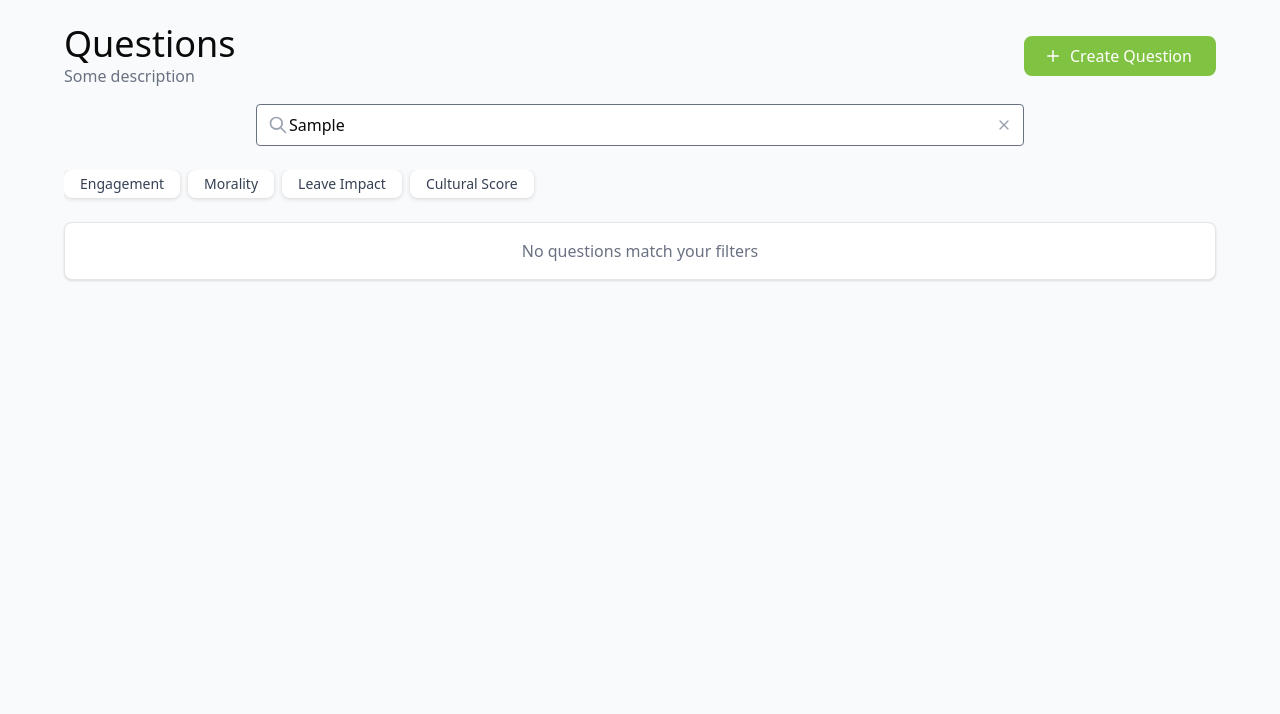
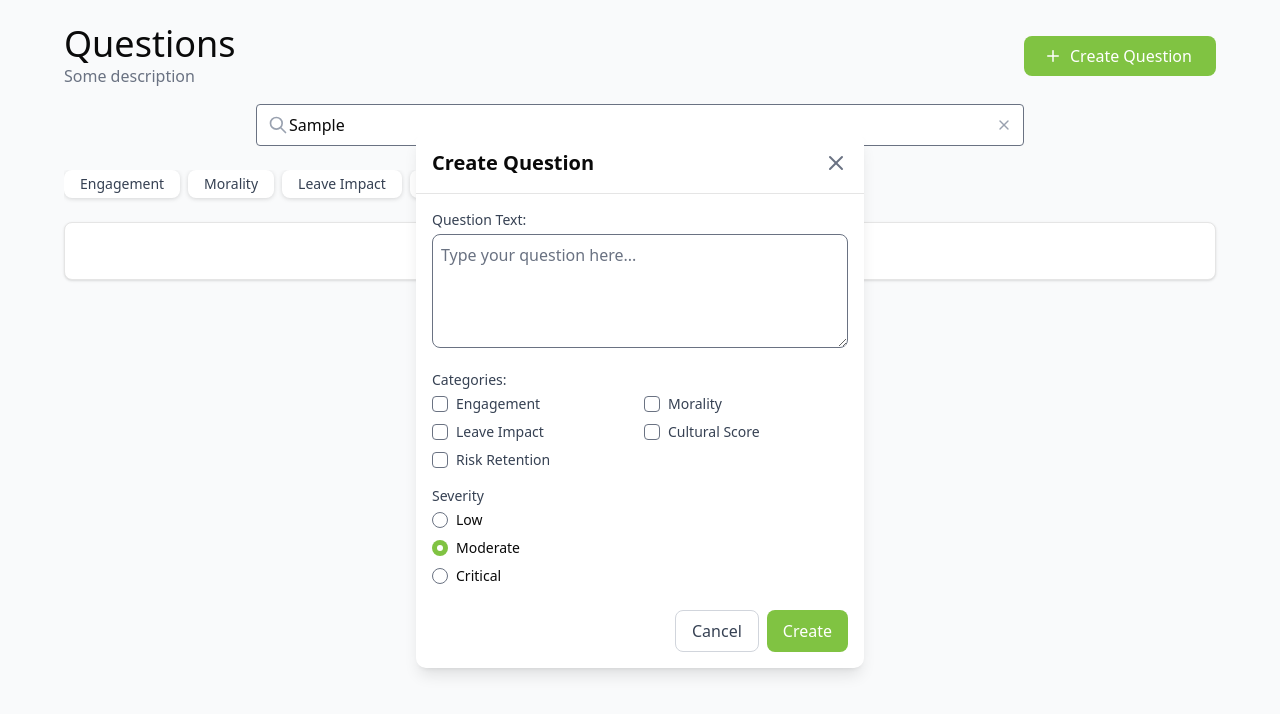
Before and after one commit to rkhall-iitkgp/vibemeter-frontend-2025, a React (Vite) app: page /Questions in a window 1280 px wide. Both pictures are taken after typing "Sample" into the empty fields and a click on the button "Create Question". Shown: the top 714 px of the page. Built offline with nearby package versions, Linux system fonts and the light colour scheme.

Commit message:
create question modal implemented

```diff
--- a/src/pages/Questions.tsx
+++ b/src/pages/Questions.tsx
@@ -1,5 +1,5 @@
-import React, { useState } from 'react';
-import { X, Plus } from 'lucide-react';
+import { useState } from "react"
+import { X, Plus } from "lucide-react"
 
 const Questions = () => {
   // Sample question data
@@ -8,64 +8,118 @@ const Questions = () => {
       id: 1,
       text: "Can you think of a recent situation where you struggled? How did you handle it, and what would you do differently now?",
       tags: ["Morality", "Engagement"],
-      severity: "Critical"
+      severity: "Critical",
     },
     {
       id: 2,
       text: "Can you think of a recent situation where you struggled? How did you handle it, and what would you do differently now?",
       tags: ["Morality", "Engagement"],
-      severity: "Moderate"
+      severity: "Moderate",
     },
     {
       id: 3,
       text: "Can you think of a recent situation where you struggled? How did you handle it, and what would you do differently now?",
       tags: ["Morality", "Engagement"],
-      severity: "Critical"
+      severity: "Low",
     },
     {
       id: 4,
       text: "Can you think of a recent situation where you struggled? How did you handle it, and what would you do differently now?",
       tags: ["Morality", "Engagement"],
-      severity: "Critical"
-    }
-  ];
+      severity: "Critical",
+    },
+  ]
 
   // State variables
-  const [questions, setQuestions] = useState(initialQuestions);
-  const [searchQuery, setSearchQuery] = useState('');
-  const [activeFilters, setActiveFilters] = useState([]);
+  const [questions, setQuestions] = useState(initialQuestions)
+  const [searchQuery, setSearchQuery] = useState("")
+  const [activeFilters, setActiveFilters] = useState([])
+  const [isModalOpen, setIsModalOpen] = useState(false)
+  const [newQuestion, setNewQuestion] = useState({
+    text: "",
+    tags: [],
+    severity: "Moderate",
+  })
 
   // Available filters
-  const allFilters = [
-    "Engagement", "Morality", "Leave Impact", "Cultural Score"
-  ];
+  const allFilters = ["Engagement", "Morality", "Leave Impact", "Cultural Score", "Risk Retention"]
 
   // Filter questions based on active filters and search query
-  const filteredQuestions = questions.filter(question => {
+  const filteredQuestions = questions.filter((question) => {
     // Search filter
-    const matchesSearch = searchQuery === '' ||
-      question.text.toLowerCase().includes(searchQuery.toLowerCase());
+    const matchesSearch = searchQuery === "" || question.text.toLowerCase().includes(searchQuery.toLowerCase())
 
     // Tag filters
-    const matchesTags = activeFilters.length === 0 ||
-      activeFilters.some(filter => question.tags.includes(filter));
+    const matchesTags = activeFilters.length === 0 || activeFilters.some((filter) => question.tags.includes(filter))
 
-    return matchesSearch && matchesTags;
-  });
+    return matchesSearch && matchesTags
+  })
 
   // Toggle filter
-  const toggleFilter = (filter) => {
+  const toggleFilter = (filter: string) => {
     if (activeFilters.includes(filter)) {
-      setActiveFilters(activeFilters.filter(f => f !== filter));
+      setActiveFilters(activeFilters.filter((f) => f !== filter))
     } else {
-      setActiveFilters([...activeFilters, filter]);
+      setActiveFilters([...activeFilters, filter])
     }
-  };
+  }
 
   // Clear search
   const clearSearch = () => {
-    setSearchQuery('');
-  };
+    setSearchQuery("")
+  }
+
+  // Toggle tag selection for new question
+  const toggleTagSelection = (tag: string) => {
+    if (newQuestion.tags.includes(tag)) {
+      setNewQuestion({
+        ...newQuestion,
+        tags: newQuestion.tags.filter((t) => t !== tag),
+      })
+    } else {
+      setNewQuestion({
+        ...newQuestion,
+        tags: [...newQuestion.tags, tag],
+      })
+    }
+  }
+
+  // Handle severity change
+  const handleSeverityChange = (severity: string) => {
+    setNewQuestion({
+      ...newQuestion,
+      severity,
+    })
+  }
+
+  // Handle question text change
+  const handleQuestionTextChange = (e: React.ChangeEvent<HTMLTextAreaElement>) => {
+    setNewQuestion({
+      ...newQuestion,
+      text: e.target.value,
+    })
+  }
+
+  // Handle form submission
+  const handleSubmit = (e: React.FormEvent<HTMLFormElement>) => {
+    e.preventDefault()
+    if (newQuestion.text.trim() === "") return
+
+    const newQuestionObj = {
+      id: questions.length + 1,
+      text: newQuestion.text,
+      tags: newQuestion.tags.length > 0 ? newQuestion.tags : ["Engagement"],
+      severity: newQuestion.severity,
+    }
+
+    setQuestions([...questions, newQuestionObj])
+    setNewQuestion({
+      text: "",
+      tags: [],
+      severity: "Moderate",
+    })
+    setIsModalOpen(false)
+  }
 
   return (
     <div className="bg-gray-50 min-h-screen p-3 sm:p-6">
@@ -76,7 +130,10 @@ const Questions = () => {
             <h1 className="text-3xl sm:text-4xl font-medium">Questions</h1>
             <p className="text-gray-500">Some description</p>
           </div>
-          <button className="bg-[#80C342] text-white px-5 py-2 rounded-md flex items-center text-sm sm:text-base w-full sm:w-48 justify-center sm:justify-start hover:cursor-pointer">
+          <button type="button"
+            className="bg-[#80C342] text-white px-5 py-2 rounded-md flex items-center text-sm sm:text-base w-full sm:w-48 justify-center sm:justify-start hover:cursor-pointer"
+            onClick={() => setIsModalOpen(true)}
+          >
             <Plus size={18} className="mr-2" />
             Create Question
           </button>
@@ -92,8 +149,19 @@ const Questions = () => {
             onChange={(e) => setSearchQuery(e.target.value)}
           />
           <div className="absolute inset-y-0 left-0 pl-3 flex items-center pointer-events-none">
-            <svg className="h-4 w-4 sm:h-5 sm:w-5 text-gray-400" fill="none" stroke="currentColor" viewBox="0 0 24 24" xmlns="http://www.w3.org/2000/svg">
-              <path strokeLinecap="round" strokeLinejoin="round" strokeWidth="2" d="M21 21l-6-6m2-5a7 7 0 11-14 0 7 7 0 0114 0z"></path>
+            <svg
+              className="h-4 w-4 sm:h-5 sm:w-5 text-gray-400"
+              fill="none"
+              stroke="currentColor"
+              viewBox="0 0 24 24"
+              xmlns="http://www.w3.org/2000/svg"
+            >
+              <path
+                strokeLinecap="round"
+                strokeLinejoin="round"
+                strokeWidth="2"
+                d="M21 21l-6-6m2-5a7 7 0 11-14 0 7 7 0 0114 0z"
+              ></path>
             </svg>
           </div>
           {searchQuery && (
@@ -112,10 +180,7 @@ const Questions = () => {
             {allFilters.map((filter) => (
               <button
                 key={filter}
-                className={`px-3 sm:px-4 py-1 rounded-md text-xs drop-shadow-sm sm:text-sm whitespace-nowrap mr-2 ${
-                  activeFilters.includes(filter)
-                    ? 'bg-[#80C342] text-white'
-                    : 'bg-white text-gray-700'
+                className={`px-3 sm:px-4 py-1 rounded-md text-xs drop-shadow-sm sm:text-sm whitespace-nowrap mr-2 ${activeFilters.includes(filter) ? "bg-[#80C342] text-white" : "bg-white text-gray-700"
                   }`}
                 onClick={() => toggleFilter(filter)}
               >
@@ -129,16 +194,24 @@ const Questions = () => {
         <div className="space-y-3 sm:space-y-4">
           {filteredQuestions.map((question) => (
             <div key={question.id} className="bg-white p-3 sm:p-4 rounded-md shadow-sm border">
-              <p className="text-gray-800 mb-3 text-sm sm:text-base">{question.text}</p>
+              <p className="text-gray-800 mb-3 text-sm sm:text-base break-words">{question.text}</p>
               <div className="flex flex-col sm:flex-row items-start sm:items-center justify-between gap-2">
           <div className="flex flex-wrap gap-1 sm:gap-2">
             {question.tags.map((tag) => (
                 <span
                 key={tag}
                 className={`px-2 sm:px-3 py-1 text-xs rounded-full ${
-                        tag === "Morality" ? "bg-yellow-100 text-yellow-800" :
-                        tag === "Engagement" ? "bg-teal-100 text-teal-800" :
-                        "bg-gray-100 text-gray-800"
+                  tag === "Morality"
+                  ? "bg-yellow-100 text-yellow-800"
+                  : tag === "Engagement"
+                  ? "bg-teal-100 text-teal-800"
+                  : tag === "Leave Impact"
+                  ? "bg-[#e088c3] text-pink-800"
+                  : tag === "Cultural Score"
+                  ? "bg-[#80C342] text-green-800"
+                  : tag === "Risk Retention"
+                  ? "bg-[#d97a73] text-white"
+                  : "bg-gray-100 text-gray-800"
                 }`}
                 >
                 {tag}
@@ -146,10 +219,11 @@ const Questions = () => {
             ))}
           </div>
           <span
-                  className={`px-2 sm:px-3 py-1 text-xs rounded-full ${
-                    question.severity === "Critical"
+            className={`px-2 sm:px-3 py-1 text-xs rounded-full ${question.severity === "Critical"
                 ? "bg-red-100 text-red-800"
-                      : "bg-yellow-100 text-yellow-800"
+                : question.severity === "Moderate"
+            ? "bg-yellow-100 text-yellow-800"
+            : "bg-[#F3FFE1] text-green-800"
               }`}
           >
             Severity: {question.severity}
@@ -164,8 +238,102 @@ const Questions = () => {
           )}
         </div>
       </div>
+
+      {/* Create Question Modal */}
+      {isModalOpen && (
+        <div className="fixed inset-0 bg-opacity-50 flex items-center justify-center p-4 z-40">
+          <div className="bg-white rounded-lg shadow-lg w-full max-w-md">
+            <div className="flex justify-between items-center p-4 border-b">
+              <h2 className="text-xl font-semibold">Create Question</h2>
+              <button type="button" onClick={() => setIsModalOpen(false)} className="text-gray-500 hover:text-gray-700" title="Close Modal">
+                <X size={24} />
+              </button>
             </div>
-  );
-};
 
-export default Questions;
+            <form onSubmit={handleSubmit} className="p-4">
+              <div className="mb-4">
+                <label className="block text-sm font-medium text-gray-700 mb-1">Question Text:</label>
+                <textarea
+                  className="w-full p-2 border rounded-md focus:outline-none focus:ring-2 focus:ring-[#80C342] focus:border-transparent"
+                  rows={4}
+                  placeholder="Type your question here..."
+                  value={newQuestion.text}
+                  onChange={handleQuestionTextChange}
+                  required
+                />
+              </div>
+
+                <div className="mb-4">
+                <label className="block text-sm font-medium text-gray-700 mb-1">Categories:</label>
+                <div className="grid grid-cols-2 gap-2">
+                  {allFilters.map((tag) => (
+                  <label key={tag} className="flex items-center gap-2">
+                    <input
+                    type="checkbox"
+                    className="form-checkbox text-[#80C342] rounded"
+                    checked={newQuestion.tags.includes(tag)}
+                    onChange={() => toggleTagSelection(tag)}
+                    />
+                    <span className="text-sm text-gray-700">{tag}</span>
+                  </label>
+                  ))}
+                </div>
+                </div>
+
+              <div className="mb-6">
+                <label className="block text-sm font-medium text-gray-700 mb-1">Severity</label>
+                <div className="flex flex-col gap-2">
+                  <label className="flex items-center">
+                    <input
+                      type="radio"
+                      className="form-radio text-[#80C342]"
+                      name="severity"
+                      checked={newQuestion.severity === "Low"}
+                      onChange={() => handleSeverityChange("Low")}
+                    />
+                    <span className="ml-2 text-sm">Low</span>
+                  </label>
+                  <label className="flex items-center">
+                    <input
+                      type="radio"
+                      className="form-radio text-[#80C342]"
+                      name="severity"
+                      checked={newQuestion.severity === "Moderate"}
+                      onChange={() => handleSeverityChange("Moderate")}
+                    />
+                    <span className="ml-2 text-sm">Moderate</span>
+                  </label>
+                  <label className="flex items-center">
+                    <input
+                      type="radio"
+                      className="form-radio text-[#80C342]"
+                      name="severity"
+                      checked={newQuestion.severity === "Critical"}
+                      onChange={() => handleSeverityChange("Critical")}
+                    />
+                    <span className="ml-2 text-sm">Critical</span>
+                  </label>
+                </div>
+              </div>
+
+              <div className="flex justify-end gap-2">
+                <button
+                  type="button"
+                  className="px-4 py-2 border border-gray-300 rounded-md text-gray-700 hover:bg-gray-50"
+                  onClick={() => setIsModalOpen(false)}
+                >
+                  Cancel
+                </button>
+                <button type="submit" className="px-4 py-2 bg-[#80C342] text-white rounded-md hover:bg-[#6ca438]">
+                  Create
+                </button>
+              </div>
+            </form>
+          </div>
+        </div>
+      )}
+    </div>
+  )
+}
+
+export default Questions
```
Lines whose indentation alone changed are shown as unchanged.
